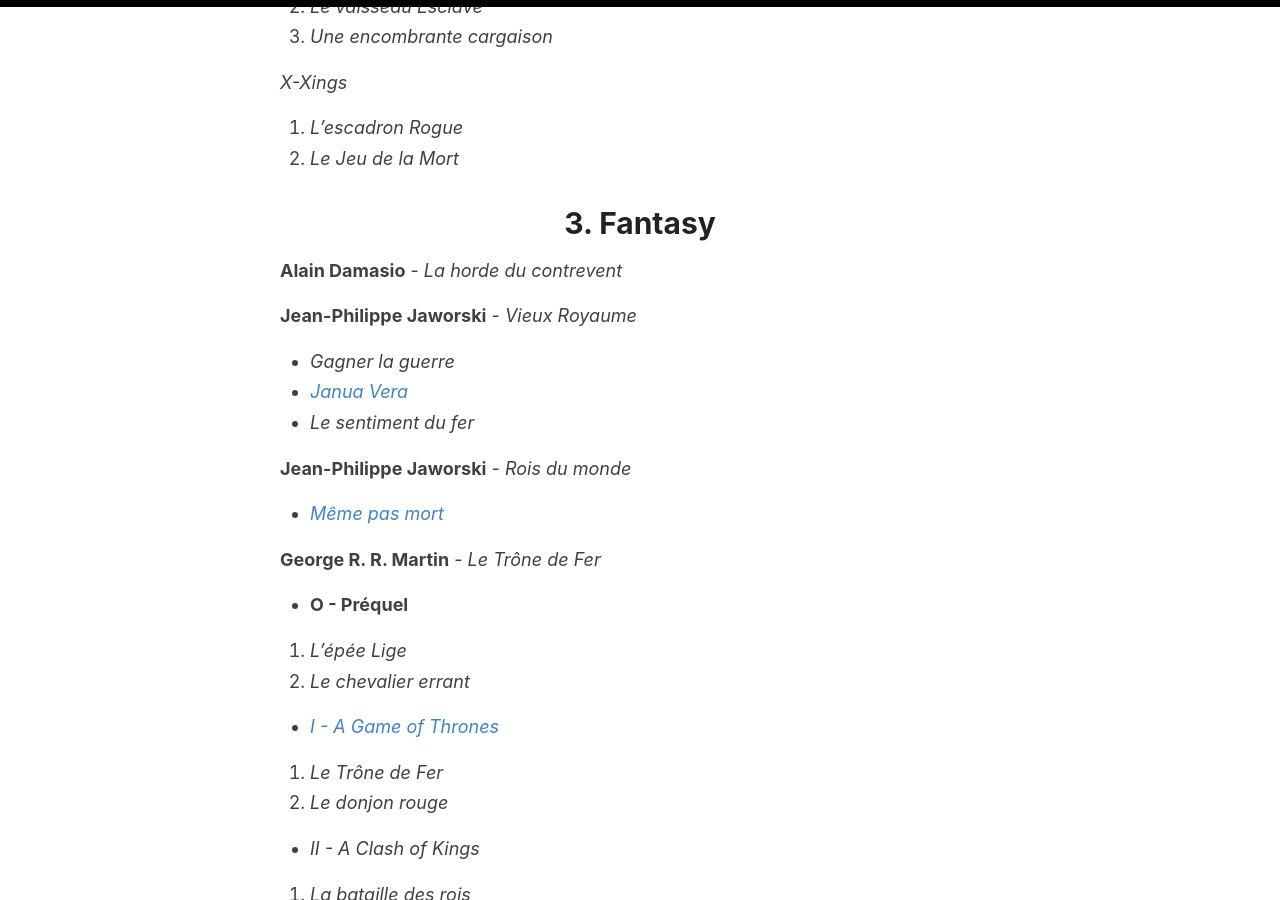
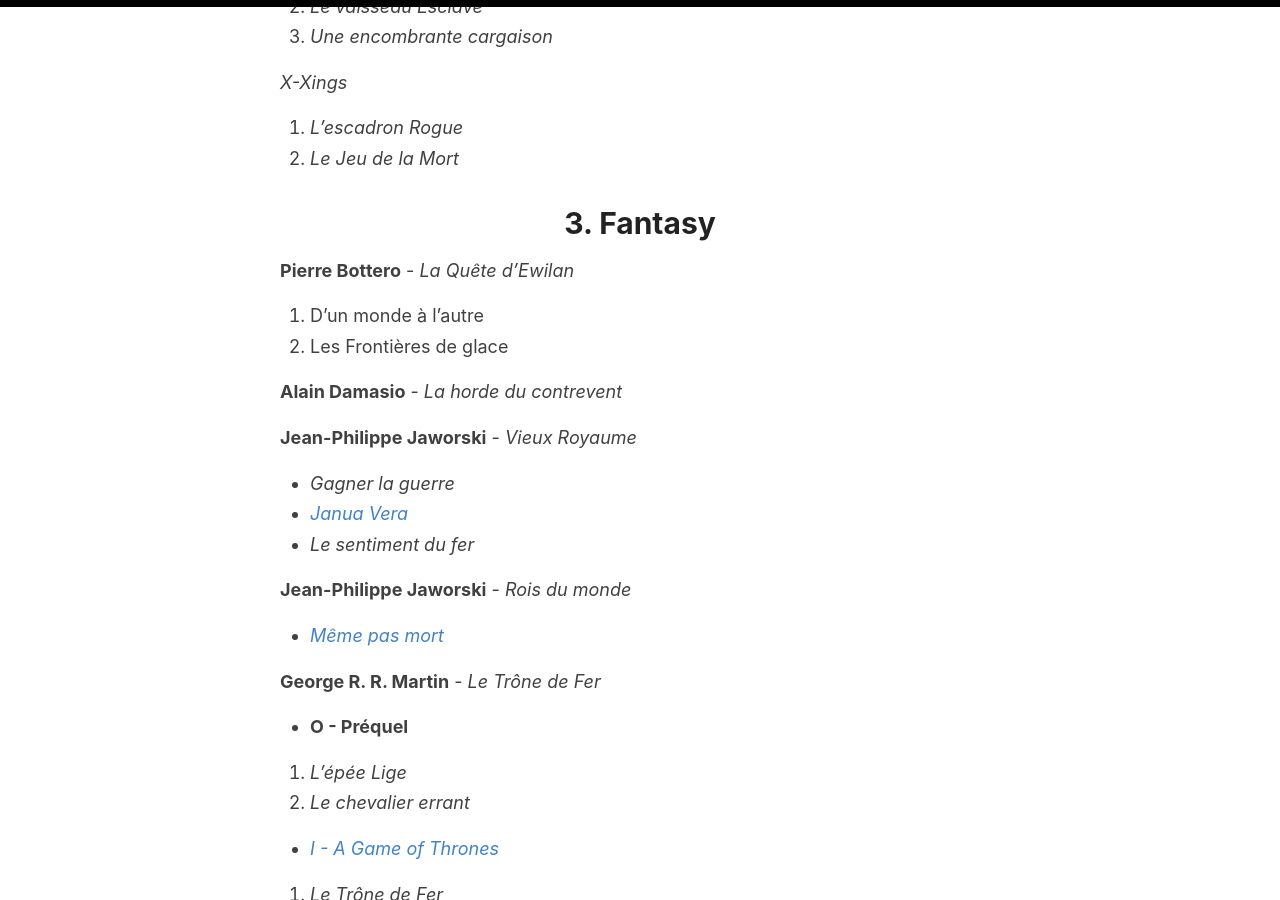
Before and after one commit to homeostasie/bouquins, a Jekyll site: the page built from _pages/lectures.md, in a window 1280 px wide and 900 px high, scrolled down 5725 px. Built offline with Jekyll 4.4.1, drawn with Linux system fonts in a browser that asks for light colours.

Commit message:
maj des lectures de vac

```diff
--- a/_pages/lectures.md
+++ b/_pages/lectures.md
@@ -226,6 +226,10 @@
 
 # 3. Fantasy
 
+**Pierre Bottero** - *La Quête d'Ewilan*
+1. D'un monde à l'autre
+2. Les Frontières de glace
+
 **Alain Damasio** - *La horde du contrevent*
 
 **Jean-Philippe Jaworski** - *Vieux Royaume*
```
